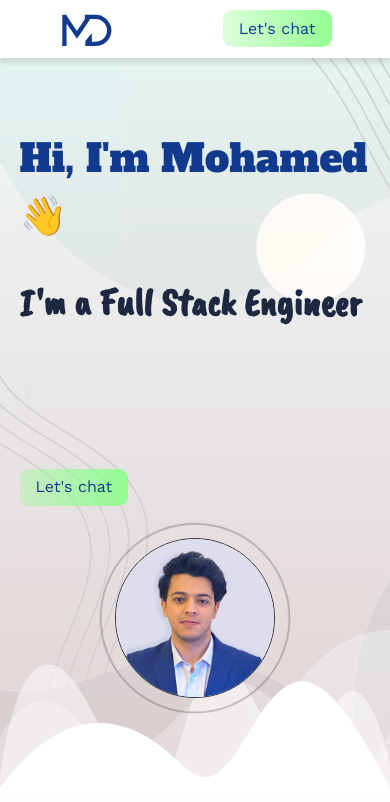
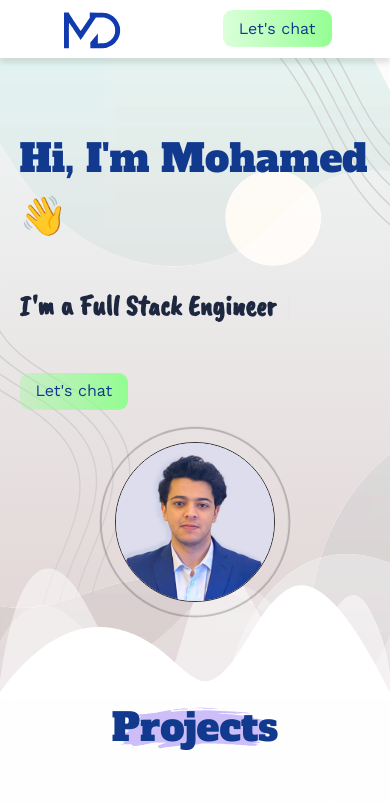
Before and after one commit to MohamedAmineDHIAB/portfolio-nextjs-typescript, a Next.js app: page / in a window 390 px wide. Shown: the top 802 px of the page. Built offline with nearby package versions, Linux system fonts and the light colour scheme; a web font is replaced by a local one.

Commit message:
minor fixes in responsive ui :bug:

```diff
--- a/components/buttons.tsx
+++ b/components/buttons.tsx
@@ -2,6 +2,7 @@ import styled from "styled-components";
 import Link from "next/link";
 export const PrimaryButton = styled(Link)`
     display: flex;
+    white-space: nowrap;
     text-align: center;
     align-items: center;
     background: linear-gradient(
--- a/components/footer.tsx
+++ b/components/footer.tsx
@@ -2,7 +2,7 @@ import styled from "styled-components";
 
 const Wrapper = styled.div`
     width: 100%;
-    height: 2rem;
+    padding: 0.8rem;
     background-color: white;
     box-shadow: 0px 1px 1px rgba(0, 0, 0, 0.5);
     display: flex;
@@ -15,12 +15,10 @@ const Wrapper = styled.div`
 const Footer = () => {
     return (
         <Wrapper>
-            <Wrapper>
-                <span>
-                    &#9400; Mohamed Amine DHIAB 2022. Images source:{" "}
-                    <a href="freepik.com"> freepik.com</a>
-                </span>
-            </Wrapper>
+            <span>
+                &#9400; Mohamed Amine DHIAB 2022. Images source:{" "}
+                <a href="freepik.com"> freepik.com</a>
+            </span>
         </Wrapper>
     );
 };
--- a/components/header/index.tsx
+++ b/components/header/index.tsx
@@ -1,12 +1,12 @@
 import { HeaderWrapper, LogoWrapper, NavBar, NavBarItem } from "./style";
-import Logo from "../logo";
 import { PrimaryButton } from "../buttons";
+import Image from "next/image";
 
 const Header = () => {
     return (
         <HeaderWrapper>
             <LogoWrapper>
-                <Logo />
+                <Image src="/main/logo.svg" layout="fill" alt="mohamed_logo" />
             </LogoWrapper>
             <NavBar>
                 <NavBarItem>
--- a/components/header/style.tsx
+++ b/components/header/style.tsx
@@ -16,7 +16,10 @@ export const HeaderWrapper = styled.div`
 `;
 
 export const LogoWrapper = styled.div`
-    height: 70%;
+    height: 80%;
+    width: max(2rem, 5vw);
+    position: relative;
+    display: flex;
 `;
 
 export const NavBar = styled.div`
--- a/components/logo.tsx
+++ b/components/logo.tsx
@@ -3,8 +3,7 @@ import { SVGProps } from "react";
 const SvgLogoMD = (props: SVGProps<SVGSVGElement>) => (
     <svg
         xmlns="http://www.w3.org/2000/svg"
-        width={436}
-        height={326.667}
+        height="inherit"
         viewBox="0 0 327 245"
         {...props}
     >
--- a/data/educationData/schoolOne.tsx
+++ b/data/educationData/schoolOne.tsx
@@ -1,8 +1,8 @@
 export const schoolOneData = {
-    logo: "./education/ecm.svg",
+    logo: "./education/ecm.png",
     name: "École Centrale de Marseille",
     location: "Marseille, France",
-    period:"2018-2022",
+    period: "2018-2022",
     diploma: "Master's Degree in Engineering",
     modules:
         "Maths, Computer Science, Physics, Chemistry, Artficial Intelligence...",
--- a/data/educationData/schoolTwo.tsx
+++ b/data/educationData/schoolTwo.tsx
@@ -1,5 +1,5 @@
 export const schoolTwoData = {
-    logo: "./education/tub.svg",
+    logo: "./education/tub.png",
     name: "Teschniche Universität Berlin",
     location: "Berlin, Germany",
     period: "2018-2022",
--- a/styles/global.tsx
+++ b/styles/global.tsx
@@ -29,7 +29,7 @@ export const GlobalStyle = createGlobalStyle`
     b{
         font-family: 'Caveat Brush';
         font-weight : 900;
-        font-size:max(1.2rem,4vw);
+        font-size:max(0.9rem,4vw);
         color : var(--dark-blue);
     }
     span{
```
Also changed, not shown: public/education/ecm.png (renamed from public/education/ecm.svg), public/education/tub.png (renamed from public/education/tub.svg).
